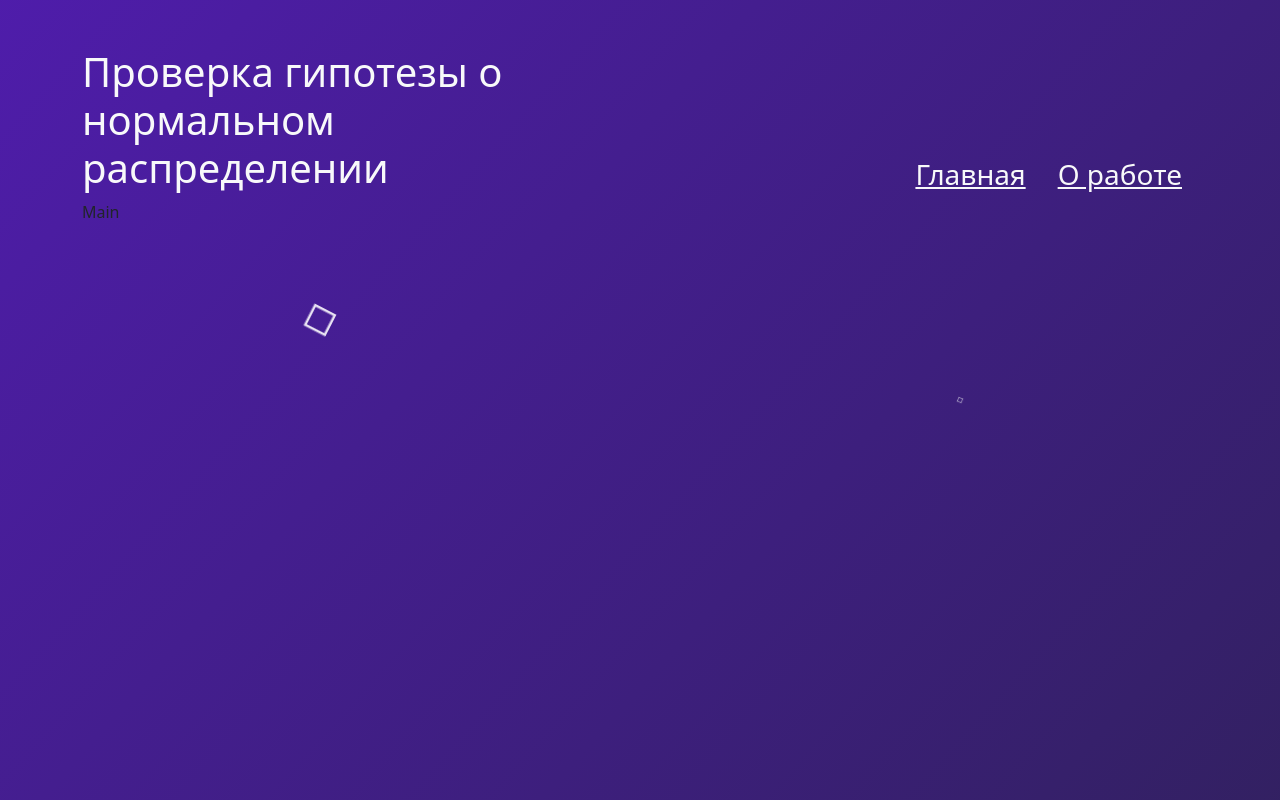
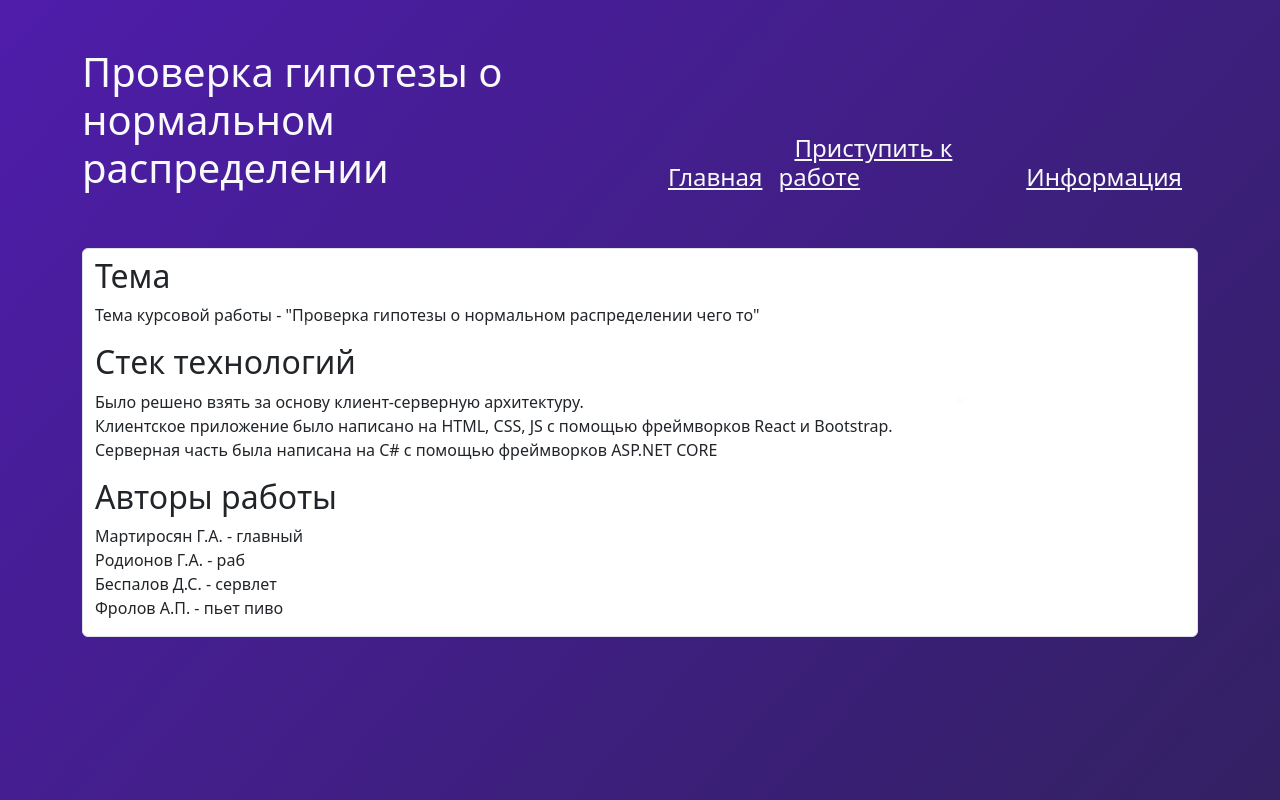
Before and after one commit to JiffyLTD/NormalDistributionHypothesisTest, a React (Create React App) app in the folder ndhtclient/: page / in a window 1280 px wide. Built offline with nearby package versions, Linux system fonts and the light colour scheme.

Commit message:
add about and main pages

```diff
--- a/ndhtclient/public/index.css
+++ b/ndhtclient/public/index.css
@@ -65,7 +65,7 @@
   @keyframes cube {
     from {
       transform: scale(0) rotate(0deg) translate(-50%, -50%);
-      opacity: 1;
+      opacity: 0.2;
     }
     to {
       transform: scale(20) rotate(960deg) translate(-50%, -50%);
--- a/ndhtclient/src/Components/Header/Header.jsx
+++ b/ndhtclient/src/Components/Header/Header.jsx
@@ -3,14 +3,15 @@ import { Row, Col } from "react-bootstrap";
 
 const Header = () => {
   return (
-      <header className="mt-5">
+      <header className="mt-5 mb-5">
         <Row>
           <Col sm="6">
             <h1 className="text-light ">Проверка гипотезы о нормальном распределении</h1>
           </Col>
           <Col className="d-flex justify-content-end align-items-end" sm="6">
-            <h3><a className="text-light px-3" href="/">Главная</a></h3>
-            <h3><a className="text-light px-3" href="/about">О работе</a></h3>
+            <h4><a className="text-light px-3" href="/">Главная</a></h4>
+            <h4><a className="text-light px-3" href="/normalDestribution">Приступить к работе</a></h4>
+            <h4><a className="text-light px-3" href="/about">Информация</a></h4>
           </Col>
         </Row>
       </header>
--- a/ndhtclient/src/Pages/About.jsx
+++ b/ndhtclient/src/Pages/About.jsx
@@ -1,9 +1,16 @@
-import React from 'react'
+import React from "react";
 
 const About = () => {
   return (
-    <div>About</div>
-  )
-}
+    <div className="border rounded bg-white container">
+      <div className="mt-2">
+        <h2>Гипотеза о нормальном распределении</h2>
+        <p>
+          Что такое гипотеза о нормальном распределении
+        </p>
+      </div>
+    </div>
+  );
+};
 
-export default About
+export default About;
--- a/ndhtclient/src/Pages/Main.jsx
+++ b/ndhtclient/src/Pages/Main.jsx
@@ -2,7 +2,28 @@ import React from 'react'
 
 const Main = () => {
   return (
-    <div>Main</div>
+    <div className='border rounded bg-white container'>
+      <div className='mt-2'>
+        <h2>Тема</h2>
+        <p>Тема курсовой работы - "Проверка гипотезы о нормальном распределении чего то"</p>
+      </div>
+      <div className='mt-2'>
+        <h2>Стек технологий</h2>
+        <p>Было решено взять за основу клиент-серверную архитектуру.<br/>
+        Клиентское приложение было написано на HTML, CSS, JS с помощью фреймворков React и Bootstrap.<br/>
+        Серверная часть была написана на C# с помощью фреймворков ASP.NET CORE
+        </p>
+      </div>
+      <div className='mt-2'>
+        <h2>Авторы работы</h2>
+        <p>
+          Мартиросян Г.А. - главный<br/>
+          Родионов Г.А. - раб<br/>
+          Беспалов Д.С. - сервлет<br/>
+          Фролов А.П. - пьет пиво
+        </p>
+      </div>
+    </div>
   )
 }
 
--- /dev/null
+++ b/ndhtclient/src/Pages/NormalDestribution.jsx
@@ -0,0 +1,9 @@
+import React from 'react'
+
+const NormalDestribution = () => {
+  return (
+    <div>NormalDestribution</div>
+  )
+}
+
+export default NormalDestribution
--- a/ndhtclient/src/Router/Routes.js
+++ b/ndhtclient/src/Router/Routes.js
@@ -1,7 +1,9 @@
 import About from "../Pages/About";
 import Main from "../Pages/Main";
+import NormalDestribution from "../Pages/NormalDestribution";
 
 export const publicRoutes = [
     {path: '/', component : <Main/>, exact: true},
-    {path: '/about', component : <About/>, exact: true}
+    {path: '/about', component : <About/>, exact: true},
+    {path: '/normalDestribution', component : <NormalDestribution/>, exact: true}
 ];
```
